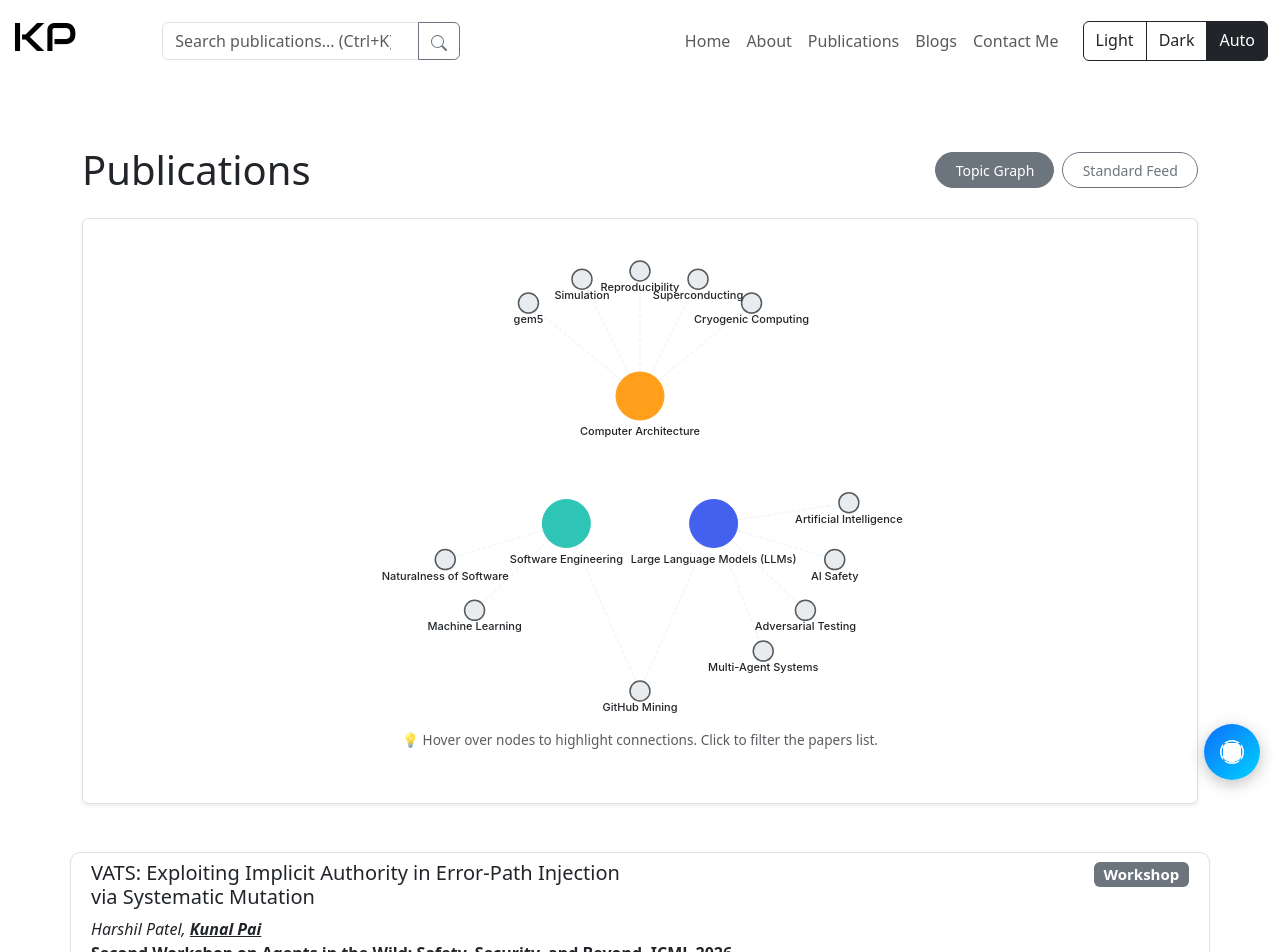
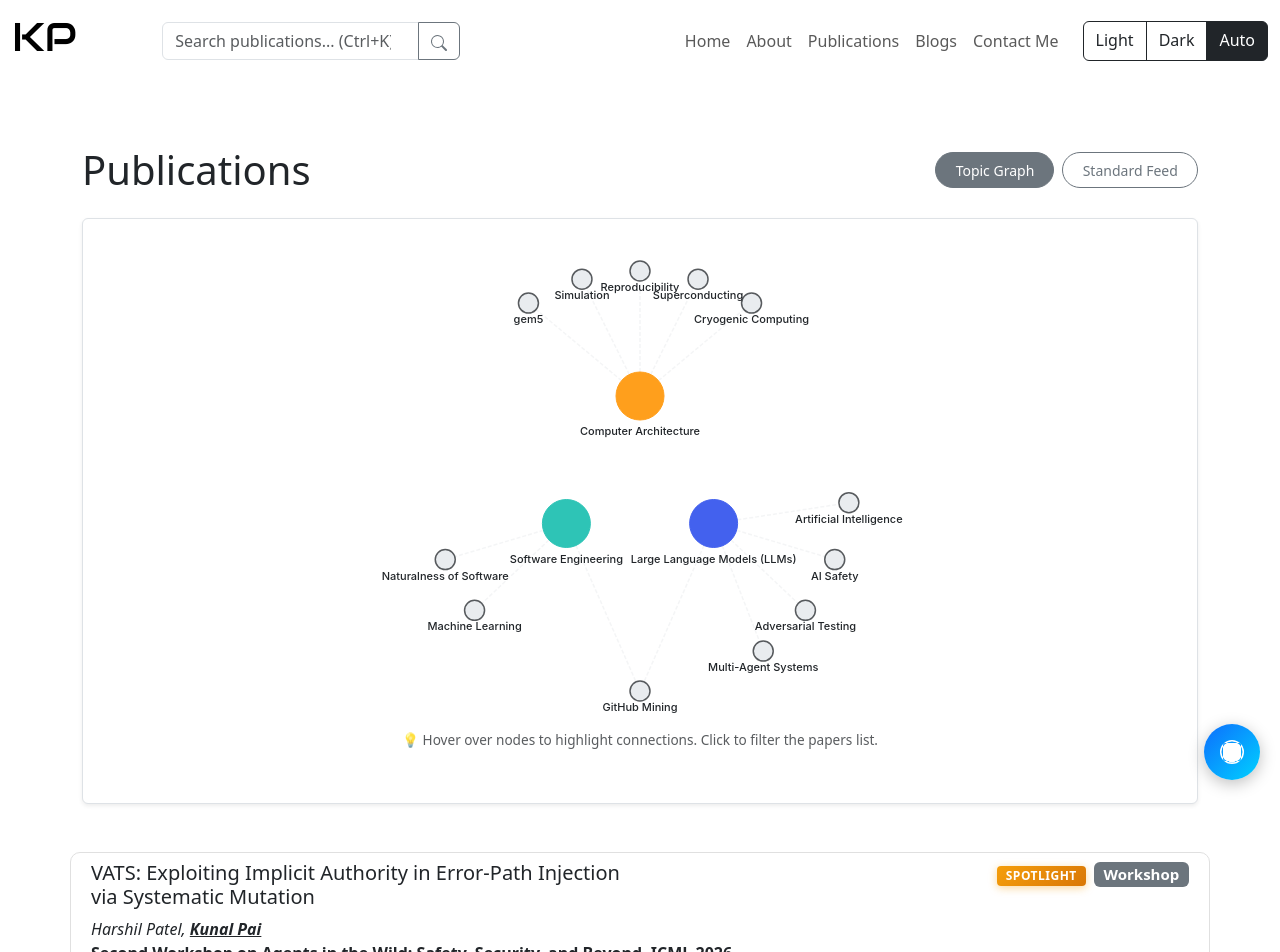
Before and after one commit to kunpai/my-website, a Next.js app: page /publications in a window 1280 px wide. Shown: the top 952 px of the page. Built offline with nearby package versions, Linux system fonts and the light colour scheme.

Commit message:
feat: add generalized badge/highlight support for publications and awards

```diff
--- a/components/kunalai.js
+++ b/components/kunalai.js
@@ -35,7 +35,11 @@ export default function KunalAI() {
     const buildSystemPrompt = () => {
         const pubList = publications
             .filter(p => p.show_on_website !== false)
-            .map(p => `- ${p.title} (${p.conference || p.type}). ${p.description ? p.description : ""}`)
+            .map(p => {
+                const badgeVal = p.badge || (p.spotlight ? (typeof p.spotlight === "string" ? p.spotlight : "Spotlight") : "");
+                const badgeStr = badgeVal ? ` [${badgeVal}]` : "";
+                return `- ${p.title} (${p.conference || p.type})${badgeStr}. ${p.description ? p.description : ""}`;
+            })
             .join("\n");
 
         const projList = projects
@@ -70,7 +74,11 @@ export default function KunalAI() {
 
         const awardList = awards
             .filter(a => a.show_on_website !== false)
-            .map(a => `- ${a.title} from ${a.awarder} (${a.date})`)
+            .map(a => {
+                const badgeVal = a.badge || (a.spotlight ? (typeof a.spotlight === "string" ? a.spotlight : "Spotlight") : "");
+                const badgeStr = badgeVal ? ` [${badgeVal}]` : "";
+                return `- ${a.title} from ${a.awarder} (${a.date})${badgeStr}`;
+            })
             .join("\n");
 
         const serviceList = service
--- a/components/publication.js
+++ b/components/publication.js
@@ -514,7 +514,14 @@ function PublicationTile({ publication, name }) {
                     <Col>
                         <h5>{publication.title}</h5>
                     </Col>
-                    <Col className="d-flex justify-content-end">
+                    <Col className="d-flex justify-content-end align-items-start gap-2">
+                        {(publication.badge || publication.spotlight) && (
+                            <h5>
+                                <Badge className="spotlight-badge">
+                                    {publication.badge || (typeof publication.spotlight === "string" ? publication.spotlight : "Spotlight")}
+                                </Badge>
+                            </h5>
+                        )}
                         <h5>
                             <Badge bg="secondary" style={{ textTransform: "capitalize" }}>
                                 {publication.type}
--- a/public/jsons/publications.json
+++ b/public/jsons/publications.json
@@ -17,6 +17,7 @@
             "View Pre-Print": "https://arxiv.org/pdf/2606.07992"
         },
         "bibtex": "@inproceedings{patel2026vats,\n  title={{VATS}: Exploiting Implicit Authority in Error-Path Injection via Systematic Mutation},\n  author={Harshil Patel and Kunal Pai},\n  booktitle={Second Workshop on Agents in the Wild: Safety, Security, and Beyond},\n  year={2026},\n  url={https://openreview.net/forum?id=8Sldm0szdA}\n}",
+        "badge": "Spotlight",
         "show_on_website": true,
         "show_in_resume": false,
         "show_in_resume_short": false
--- a/styles/globals.css
+++ b/styles/globals.css
@@ -735,3 +735,34 @@ html[data-bs-theme="dark"] .word-cloud-tag:hover {
   transform: translateX(-50%) translateY(0);
   opacity: 1;
 }
+
+/* Spotlight highlighting styles */
+.spotlight-badge {
+  background: linear-gradient(135deg, #f59e0b 0%, #d97706 100%) !important;
+  color: #ffffff !important;
+  font-weight: 600;
+  letter-spacing: 0.5px;
+  box-shadow: 0 2px 8px rgba(245, 158, 11, 0.4);
+  border: none;
+  font-size: 0.75rem;
+  padding: 0.35em 0.75em;
+  text-transform: uppercase;
+  border-radius: 4px;
+}
+
+[data-bs-theme="dark"] .spotlight-badge {
+  background: linear-gradient(135deg, #fbbf24 0%, #f59e0b 100%) !important;
+  color: #1e293b !important;
+  box-shadow: 0 2px 10px rgba(251, 191, 36, 0.5);
+}
+
+.spotlight-trophy {
+  fill: #f59e0b !important;
+  filter: drop-shadow(0 0 6px rgba(245, 158, 11, 0.6));
+  transition: all 0.3s ease;
+}
+
+[data-bs-theme="dark"] .spotlight-trophy {
+  fill: #fbbf24 !important;
+  filter: drop-shadow(0 0 8px rgba(251, 191, 36, 0.7));
+}
```
Also changed, not shown: pages/index.js (+11 -4 lines), 1 other file (tests, documents, lock files or other folders).
